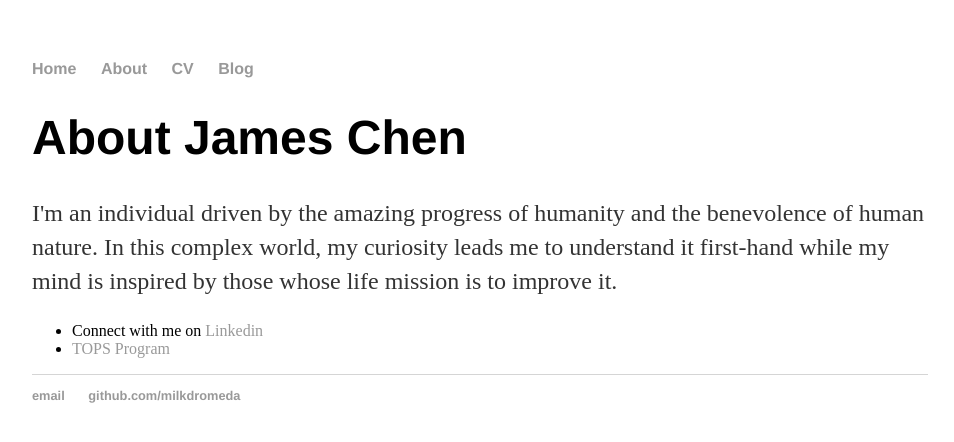
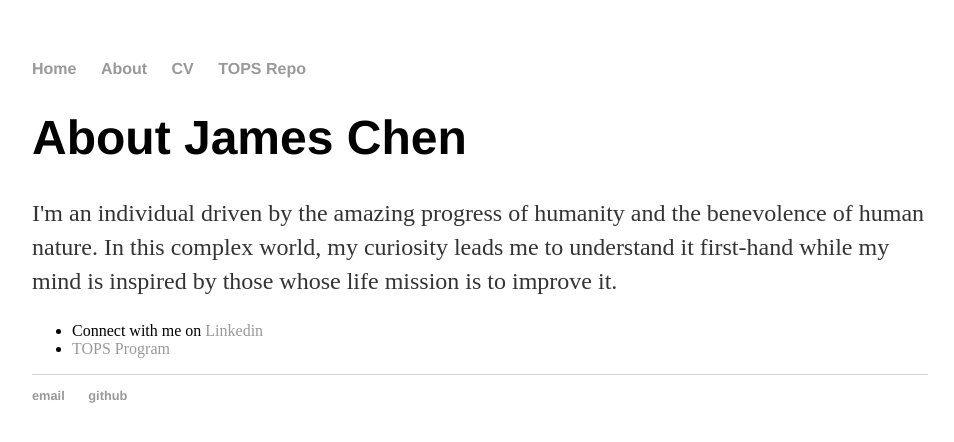
Before and after one commit to milkdromeda/milkdromeda.github.io, a Jekyll site: the page built from about/index.html, in a window 1280 px wide. Shown: the top 442 px of the page, without its empty margins (160-1114 px from the left). Built offline with Jekyll 4.4.1, drawn with Linux system fonts in a browser that asks for light colours.

Commit message:
Update default.html
Update Blog to TOPS Repo

```diff
--- a/_layouts/default.html
+++ b/_layouts/default.html
@@ -11,7 +11,7 @@
 	        		<li><a href="/">Home</a></li>
 		        	<li><a href="/about">About</a></li>
 	        		<li><a href="/cv">CV</a></li>
-	        		<li><a href="/blog">Blog</a></li>
+	        		<li><a href="/tops">TOPS Repo</a></li>
 	    		</ul>
 			</nav>
 			<div class="container">
@@ -22,7 +22,7 @@
 			<footer>
 	    		<ul>
 	        		<li><a href="mailto:jchen9827@gmail.com">email</a></li>
-	        		<li><a href="https://github.com/milkdromeda">github.com/milkdromeda</a></li>
+	        		<li><a href="https://github.com/milkdromeda">github</a></li>
 				</ul>
 			</footer>
 		</body>
```
